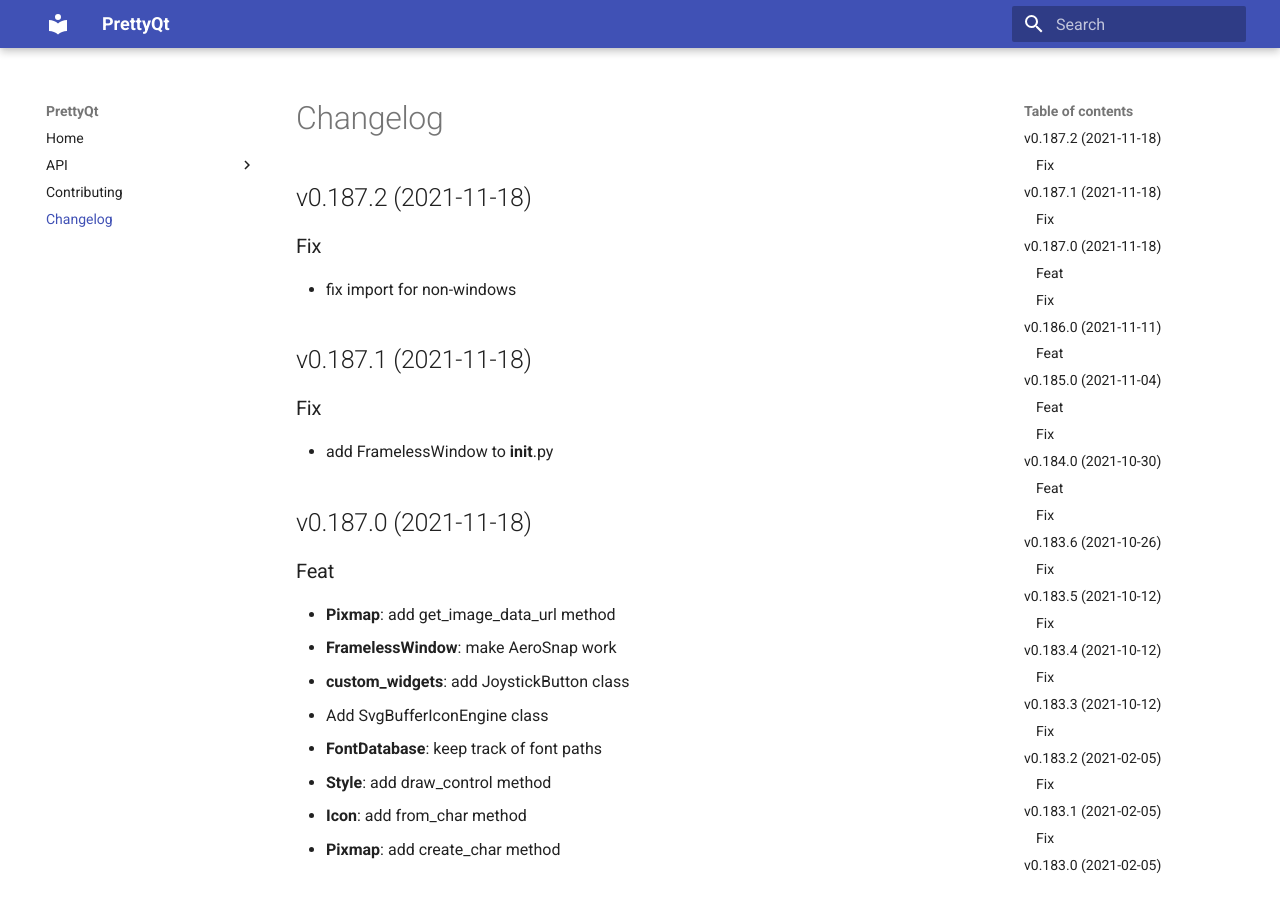
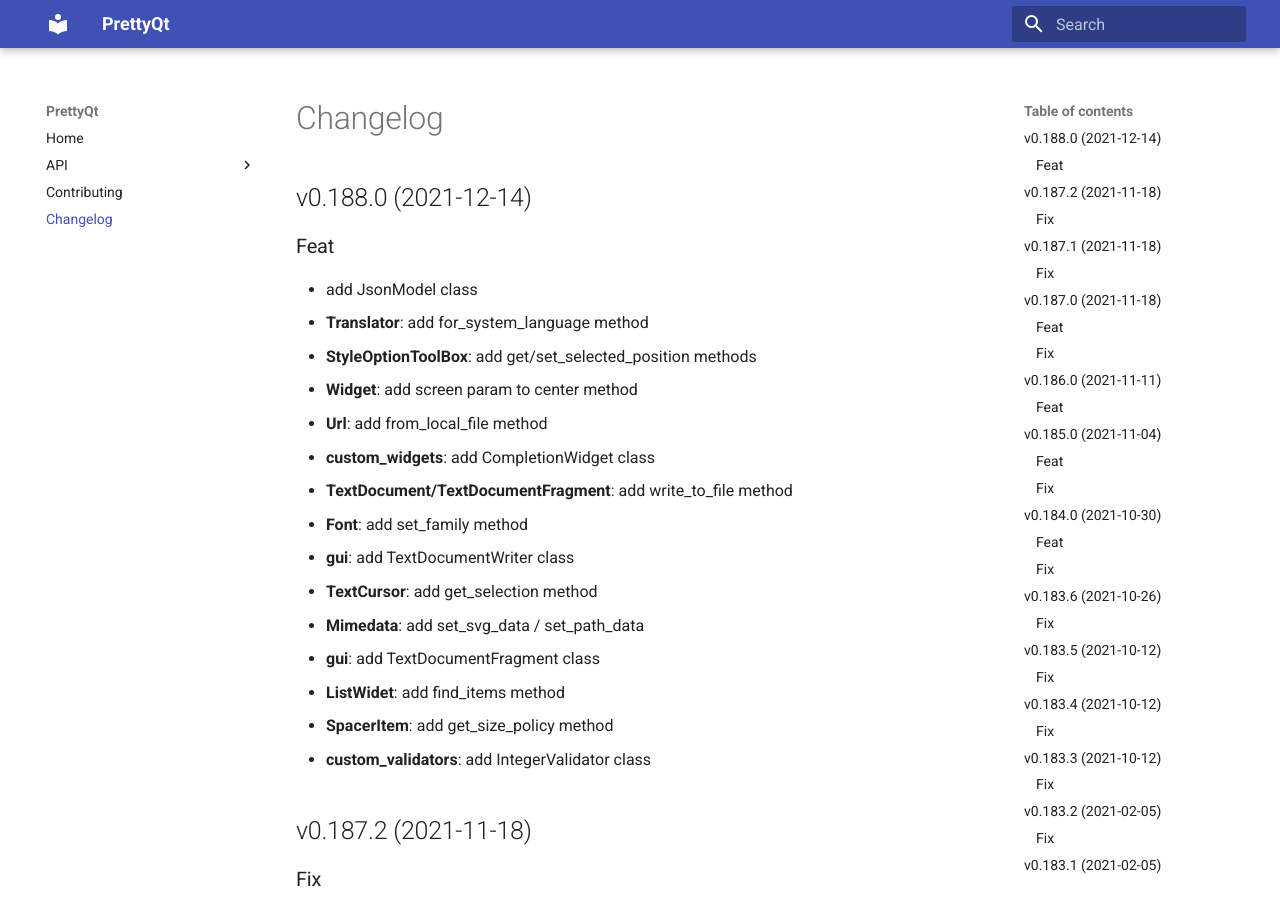
Before and after one commit to phil65/PrettyQt, an MkDocs documentation site: the page built from docs/changelog.md, in a window 1280 px wide and 900 px high. Built offline with MkDocs 1.6.1 and Material for MkDocs 9.7.7, drawn with Linux system fonts in a browser that asks for light colours.

Commit message:
bump: version 0.187.2 → 0.188.0

```diff
--- a/docs/changelog.md
+++ b/docs/changelog.md
@@ -1,3 +1,23 @@
+## v0.188.0 (2021-12-14)
+
+### Feat
+
+- add JsonModel class
+- **Translator**: add for_system_language method
+- **StyleOptionToolBox**: add get/set_selected_position methods
+- **Widget**: add screen param to center method
+- **Url**: add from_local_file method
+- **custom_widgets**: add CompletionWidget class
+- **TextDocument/TextDocumentFragment**: add write_to_file method
+- **Font**: add set_family method
+- **gui**: add TextDocumentWriter class
+- **TextCursor**: add get_selection method
+- **Mimedata**: add set_svg_data / set_path_data
+- **gui**: add TextDocumentFragment class
+- **ListWidet**: add find_items method
+- **SpacerItem**: add get_size_policy method
+- **custom_validators**: add IntegerValidator class
+
 ## v0.187.2 (2021-11-18)
 
 ### Fix
--- a/prettyqt/__init__.py
+++ b/prettyqt/__init__.py
@@ -2,7 +2,7 @@
 
 __author__ = """Philipp Temminghoff"""
 __email__ = "phil65@kodi.tv"
-__version__ = "0.187.2"
+__version__ = "0.188.0"
 
 
 def debug():
--- a/pyproject.toml
+++ b/pyproject.toml
@@ -1,6 +1,6 @@
 [tool.poetry]
 name = "PrettyQt"
-version = "0.187.2"
+version = "0.188.0"
 description = "A pythonic layer on top of PyQt5 / PySide2 / PySide6"
 readme = 'docs/index.md'
 repository = "https://github.com/phil65/prettyqt"
@@ -148,7 +148,7 @@
 '''
 [tool.commitizen]
 name = "cz_conventional_commits"
-version = "0.187.2"
+version = "0.188.0"
 tag_format = "v$version"
 update_changelog_on_bump = true
 changelog_start_rev = "v0.100.0"
--- a/setup.py
+++ b/setup.py
@@ -37,6 +37,6 @@
     packages=find_packages(),
     test_suite="tests",
     url="https://github.com/phil65/prettyqt",
-    version="0.187.2",
+    version="0.188.0",
     zip_safe=False,
 )
```
